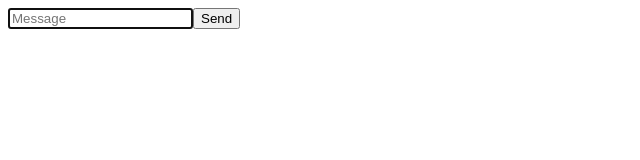
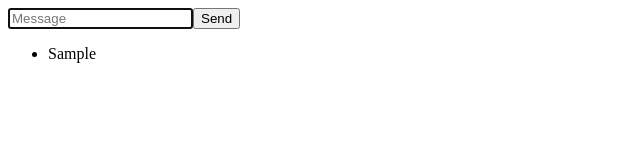
Before and after one commit to sequoian/chatroom, a React (Create React App) app: page / in a window 1280 px wide. Both pictures are taken after typing "Sample" into the empty fields and a click on the button "Send". Shown: the top 160 px of the page, without its empty margins (0-640 px from the left). Built offline with nearby package versions, Linux system fonts and the light colour scheme.

Commit message:
chat display

```diff
--- a/src/components/App.js
+++ b/src/components/App.js
@@ -1,11 +1,13 @@
 import React, { Component } from 'react'
 import SendMessage from './SendMessage'
+import ChatDisplay from './ChatDisplay'
 
 class App extends Component {
   render() {
     return (
       <div className="App">
         <SendMessage />
+        <ChatDisplay />
       </div>
     )
   }
--- /dev/null
+++ b/src/components/ChatDisplay.js
@@ -0,0 +1,24 @@
+import React from 'react'
+import {connect} from 'react-redux'
+
+const ChatDisplay = ({messages}) => (
+  <ul>
+    {messages.map(msg => (
+      <li key={msg.created}>
+        {msg.text}
+      </li>
+    ))}
+  </ul>
+)
+
+const mapStateToProps = state => {
+  return {
+    messages: state
+  }
+}
+
+const ChatDisplayContainer = connect(
+  mapStateToProps
+)(ChatDisplay)
+
+export default ChatDisplayContainer
```
